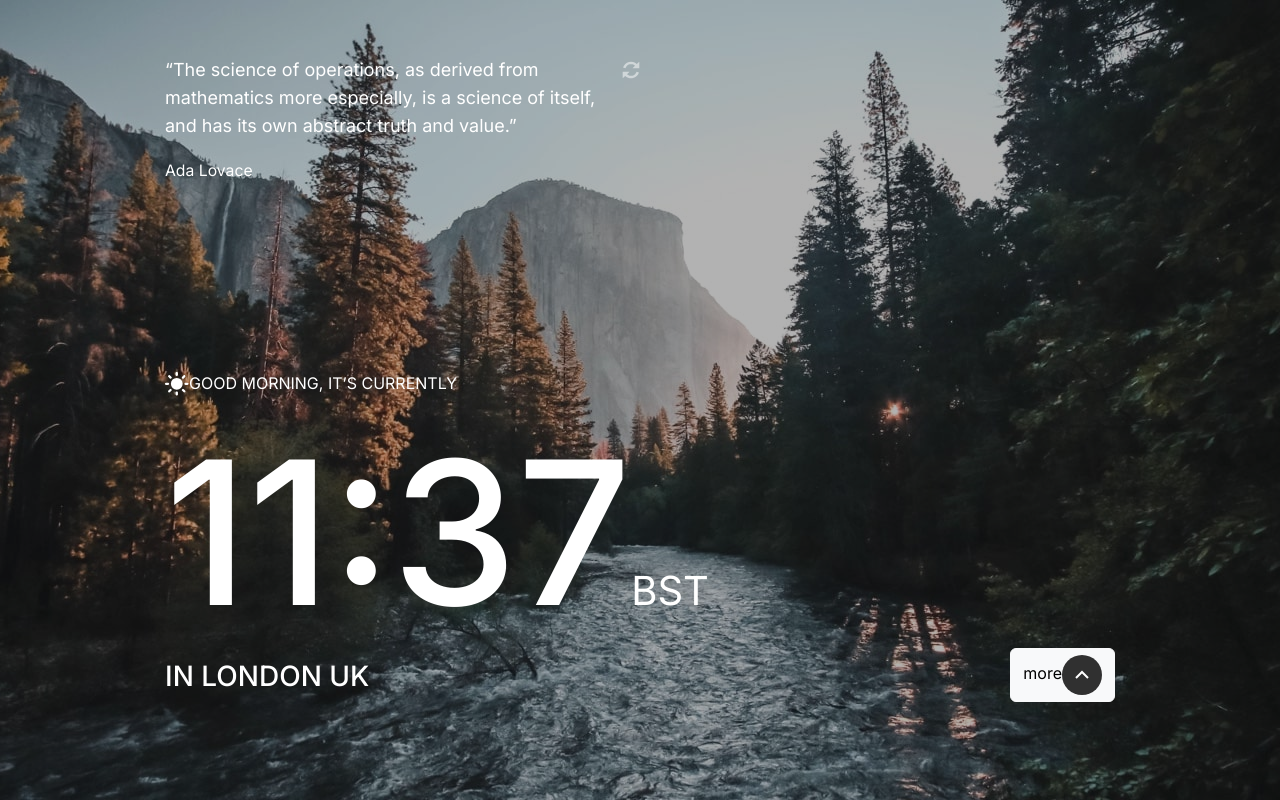
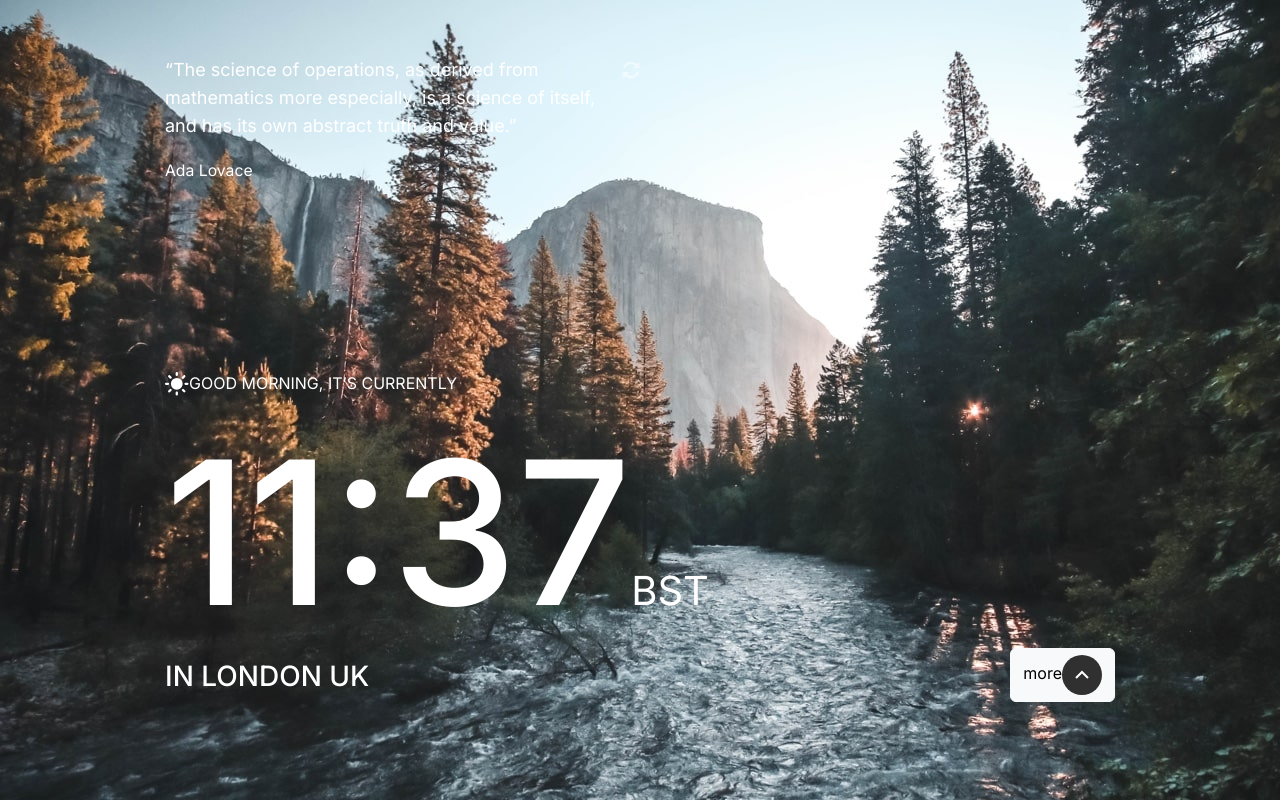
Before and after one commit to sarajlija/clock-app, a React (Create React App) app: page / in a window 1280 px wide. Built offline with nearby package versions, Linux system fonts and the light colour scheme.

Commit message:
body background

```diff
--- a/src/App.js
+++ b/src/App.js
@@ -35,7 +35,6 @@ function App() {
           {/*<div className="header-wrapper"> </div>*/}
           <div className="description">DESCRIPTION</div>
         </div>
-        <img src="/assets/desktop/bg-image-daytime.jpg" alt="daytime" className="image" />
       </section>
     </main>
   )
--- a/src/index.css
+++ b/src/index.css
@@ -4,10 +4,12 @@ body {
   margin: 0;
   padding: 0;
   font-family: "Inter", sans-serif;
+  background-image: url("/public/assets/desktop/bg-image-daytime.jpg");
 }
 
 section {
   position: relative;
+
   height: 100vh;
 }
 .image {
@@ -16,11 +18,12 @@ section {
   max-width: 100%;
   height: 100%;
   object-fit: cover;
-
+  width: 100%;
   filter: brightness(0.7);
 }
 .header {
   height: 100%;
+
   position: absolute;
   color: #ffffff;
   display: flex;
```
Also changed, not shown: 1 other file (tests, documents, lock files or other folders).
